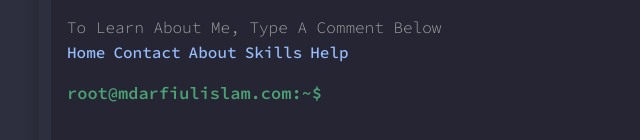
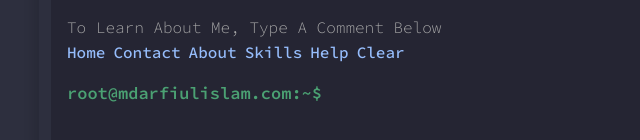
Before and after one commit to arif1205/terminal, a plain HTML site: page index.html in a window 1280 px wide. Shown: the part 398-538 px from the top of the page, 251-891 px from the left. Drawn offline with Linux system fonts and the light colour scheme.

Commit message:
Update index.html

```diff
--- a/index.html
+++ b/index.html
@@ -23,6 +23,7 @@
         <li>About</li>
         <li>Skills</li>
         <li>Help</li>
+        <li>Clear</li>
       </ul>
     </div>
     <div id="terminal">
```
